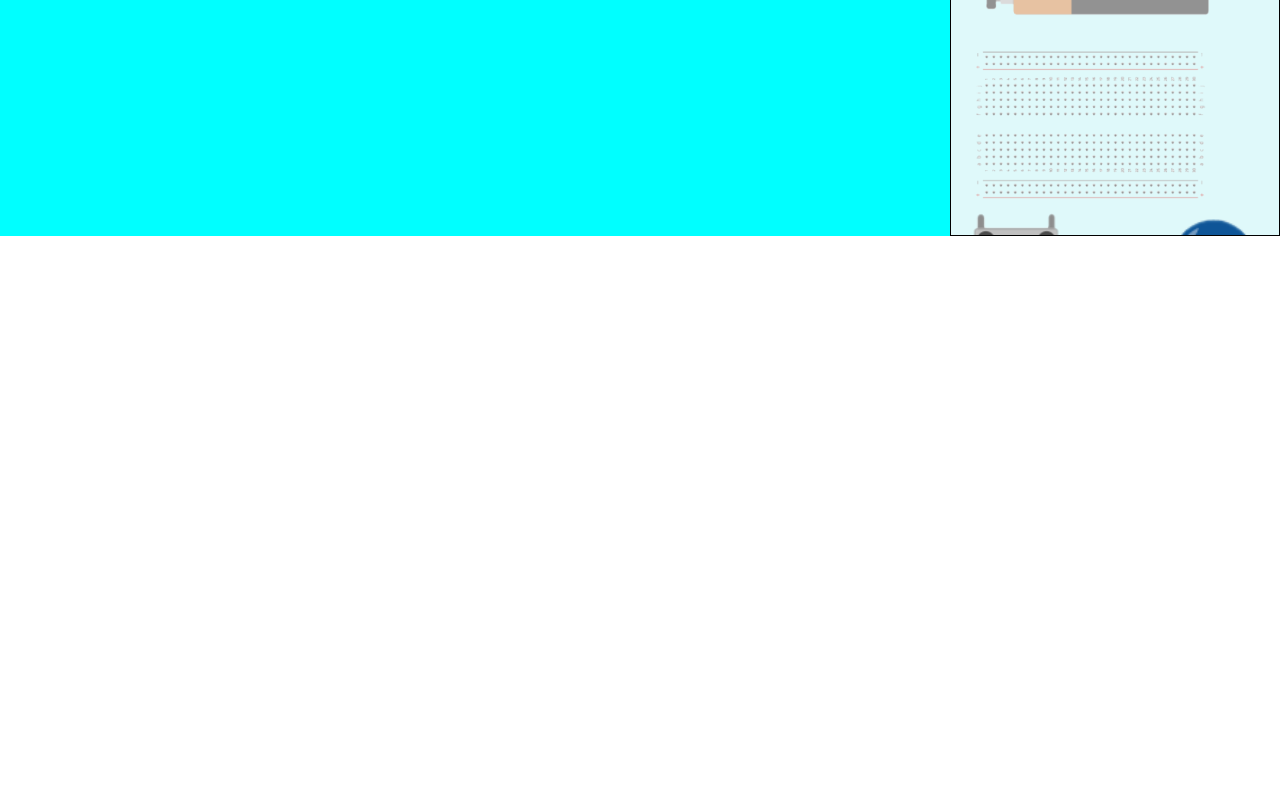
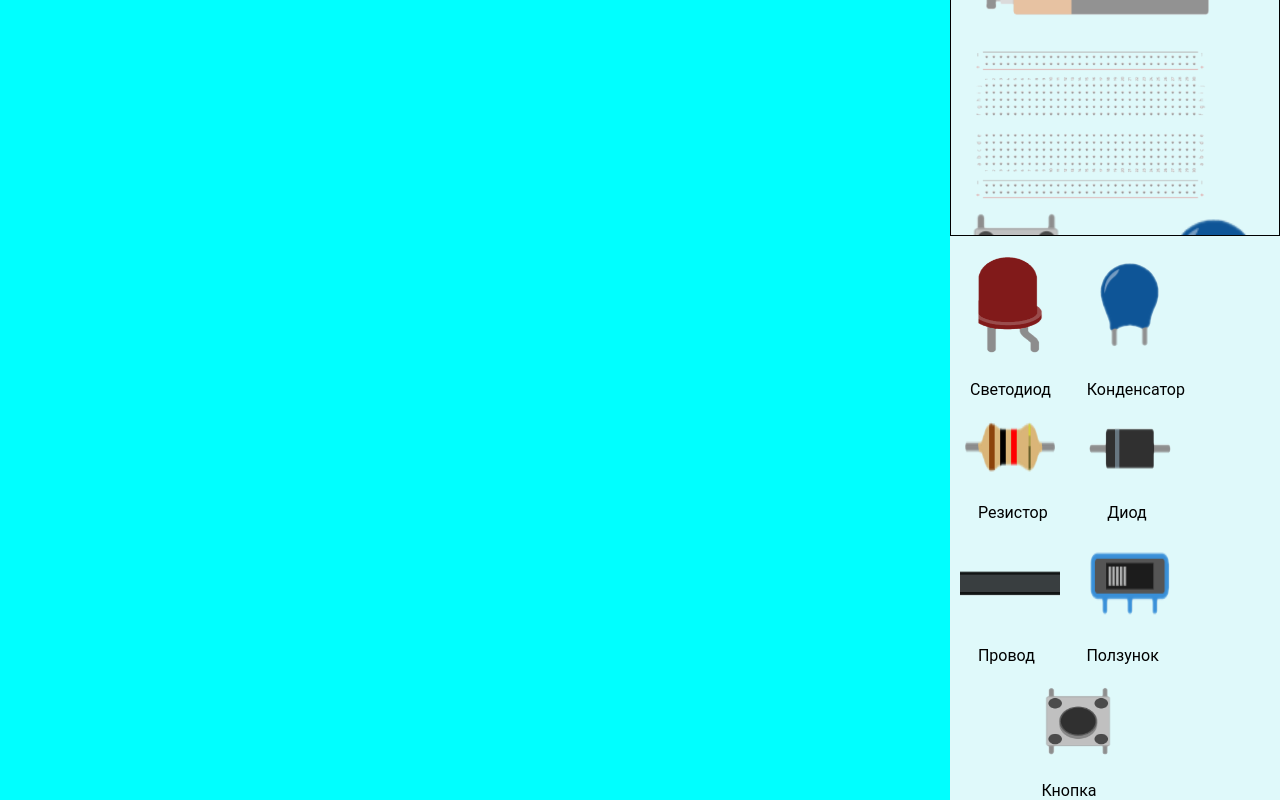
Before and after one commit to adden00/iotLab_front, an Angular app: page / in a window 1280 px wide. Shown: the part 582-1382 px from the top of the page. Before the commit the page ends 818 px from the top, so only its background shows below. Built offline with nearby package versions, Linux system fonts and the light colour scheme.

Commit message:
Updated elements positions

```diff
--- a/src/app/app.component.html
+++ b/src/app/app.component.html
@@ -48,24 +48,24 @@
     </div>
     <div class="elementsLibrary">
         <app-library></app-library>
-<!--                <a><img class="firstRow" src="images/led.png" alt="Rotate" /></a>-->
-<!--                <a><img class="firstRow" src="images/condey.png" alt="Rotate" /></a>-->
-<!--                <div class="writings">-->
-<!--                <a>Светодиод &#160; &#160; &#160; &#160; Конденсатор</a>-->
-<!--                </div>-->
-<!--                <a><img class="secondRow" src="images/resistor.png" alt="Rotate" /></a>-->
-<!--                <a><img class="secondRow" src="images/diode.png" alt="Rotate" /></a>-->
-<!--                <div class="writings">-->
-<!--                <a>&#160; Резистор &#160; &#160; &#160; &#160; &#160; &#160;  &#160; Диод</a>-->
-<!--                </div>-->
-<!--                <a><img class="thirdRow" src="images/wire.png" alt="Rotate" /></a>-->
-<!--                <a><img class="thirdRow" src="images/polzunok.png" alt="Rotate" /></a>-->
-<!--                <div class="writings">-->
-<!--                <a> &#160;  &#160; Провод &#160; &#160; &#160; &#160; &#160; &#160;  Ползунок</a>-->
-<!--                </div>-->
-<!--                <a><img class="fourthRow" src="images/button.png" alt="Rotate" /></a>-->
-<!--                <div class="writings">-->
-<!--                <a> &#160;  &#160; &#160; &#160; &#160; &#160; &#160; &#160; &#160; Кнопка</a>-->
-<!--                </div>-->
+ <a><img class="firstRow" src="assets/images/components_library/led.png" alt="Rotate" /></a>
+               <a><img class="firstRow" src="assets/images/components_library/condey.png" alt="Rotate" /></a>
+                 <div class="writings">
+                 <a>Светодиод &#160; &#160; &#160; &#160; Конденсатор</a>
+                </div>
+               <a><img class="secondRow" src="assets/images/components_library/resistor.png" alt="Rotate" /></a>
+               <a><img class="secondRow" src="assets/images/components_library/diode.png" alt="Rotate" /></a>
+               <div class="writings">
+               <a>&#160; Резистор &#160; &#160; &#160; &#160; &#160; &#160;  &#160; Диод</a>
+               </div>
+               <a><img class="thirdRow" src="assets/images/components_library/wire.png" alt="Rotate" /></a>
+               <a><img class="thirdRow" src="assets/images/components_library/polzunok.png" alt="Rotate" /></a>
+               <div class="writings">
+               <a> &#160;  Провод &#160; &#160; &#160; &#160; &#160; &#160;  Ползунок</a>
+               </div>
+               <a><img class="fourthRow" src="assets/images/components_library/button.png" alt="Rotate" /></a>
+               <div class="writings">
+               <a> &#160;  &#160; &#160; &#160; &#160; &#160; &#160; &#160; &#160; Кнопка</a>
+                </div>
     </div>
 </div>
```
